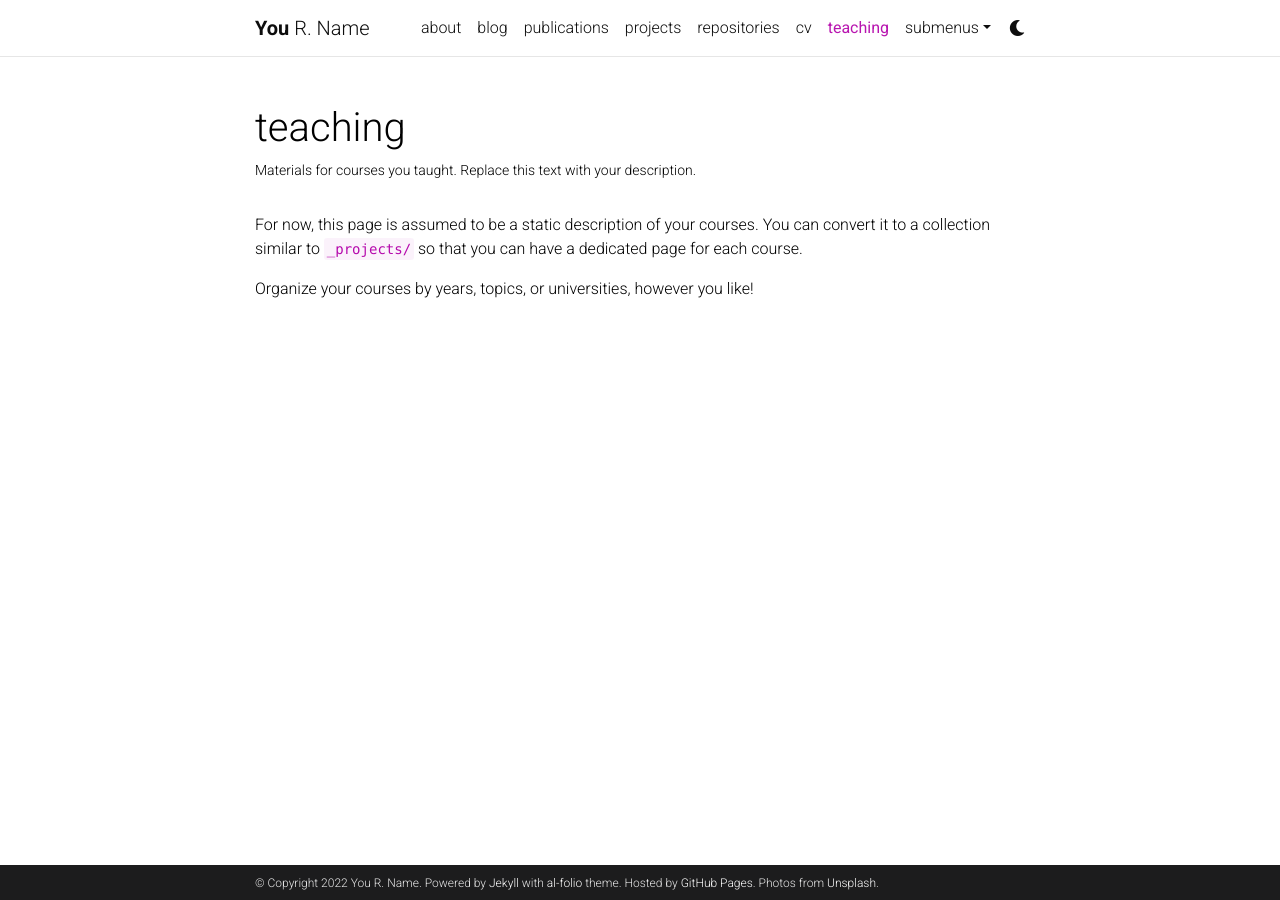
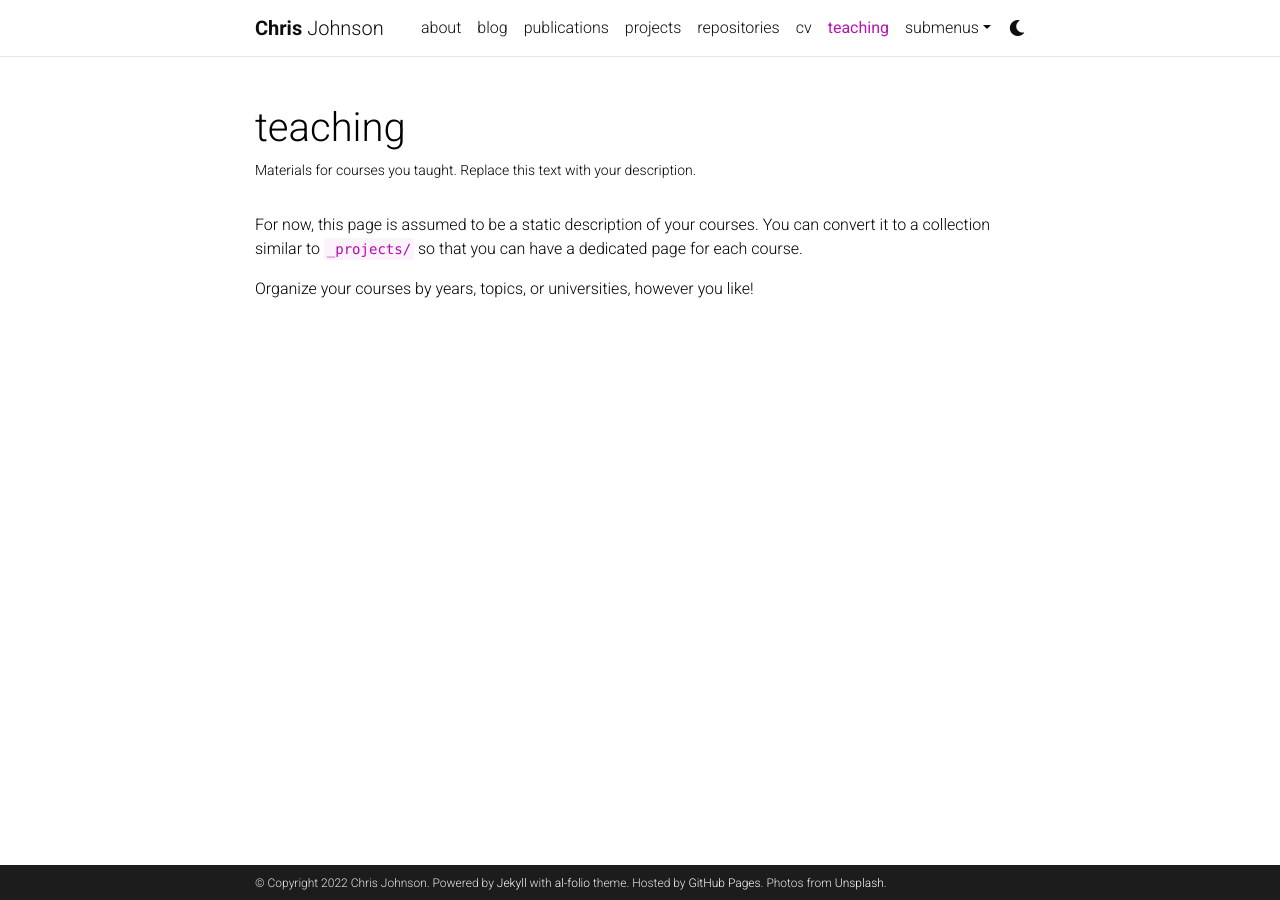
Before and after one commit to botkiller/botkiller.github.io, a Jekyll site: the page built from _pages/teaching.md, in a window 1280 px wide. Built offline with Jekyll 4.4.1, drawn with Linux system fonts in a browser that asks for light colours; comment, search, counter and statistics services are not loaded; a style sheet for code colours, icons or effects is not loaded.

Commit message:
altering _config.yml

```diff
--- a/_config.yml
+++ b/_config.yml
@@ -3,9 +3,9 @@
 # -----------------------------------------------------------------------------
 
 title: blank # the website title (if blank, full name will be used instead)
-first_name: You
-middle_name: R.
-last_name: Name
+first_name: Chris
+middle_name:
+last_name: Johnson
 email: you@example.com
 description: > # the ">" symbol means to ignore newlines until "footer_text:"
   A simple, whitespace theme for academics. Based on [*folio](https://github.com/bogoli/-folio) design.
@@ -18,8 +18,8 @@ keywords: jekyll, jekyll-theme, academic-website, portfolio-website  # add your
 lang: en # the language of your site (for example: en, fr, cn, ru, etc.)
 icon: ⚛️  # the emoji used as the favicon (alternatively, provide image name in /assets/img/)
 
-url: https://alshedivat.github.io # the base hostname & protocol for your site
-baseurl: /al-folio # the subpath of your site, e.g. /blog/
+url: https://botkiller.github.io # the base hostname & protocol for your site
+baseurl:  # the subpath of your site, e.g. /blog/
 last_updated: false # set to true if you want to display last updated in the footer
 impressum_path:  # set to path to include impressum link in the footer, use the same path as permalink in a page, helps to conform with EU GDPR
 
```
